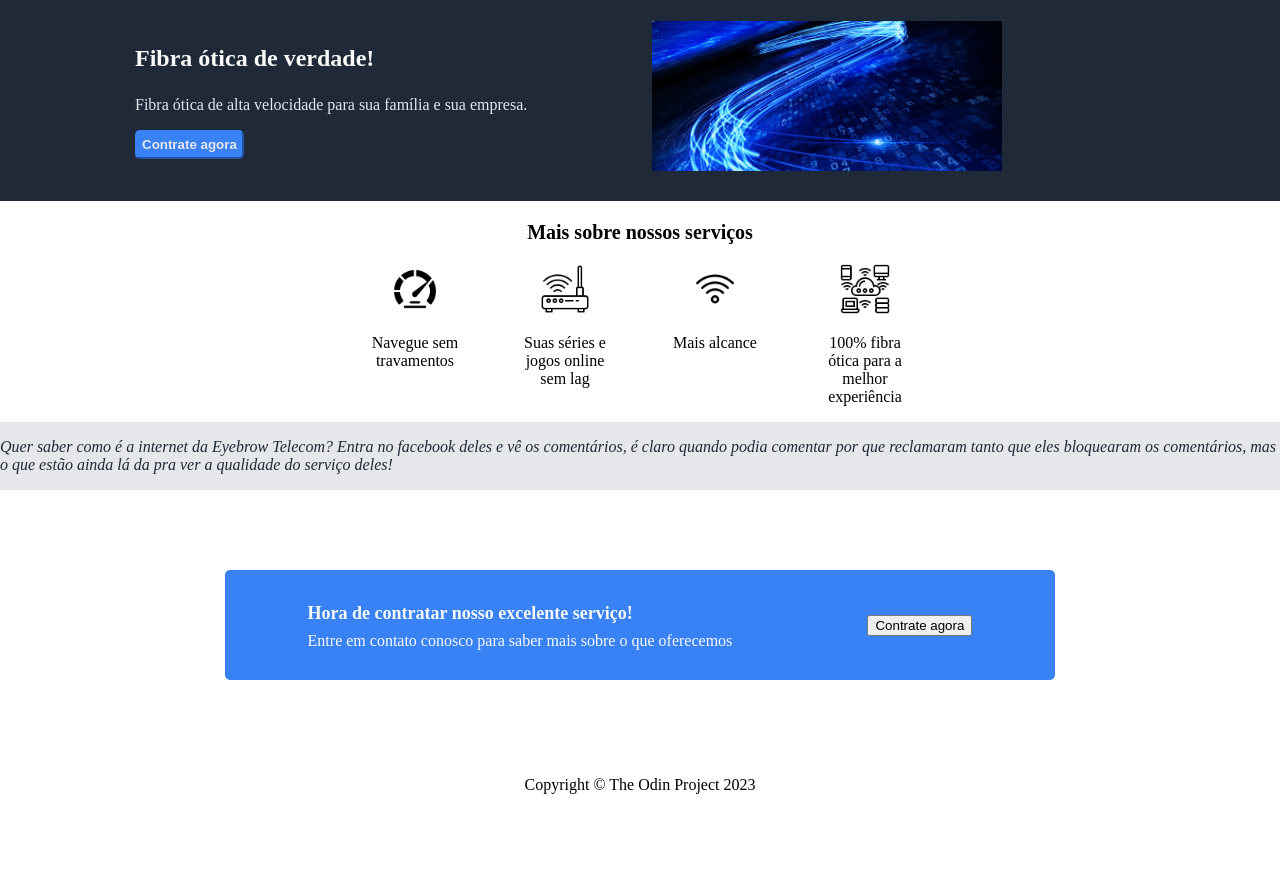
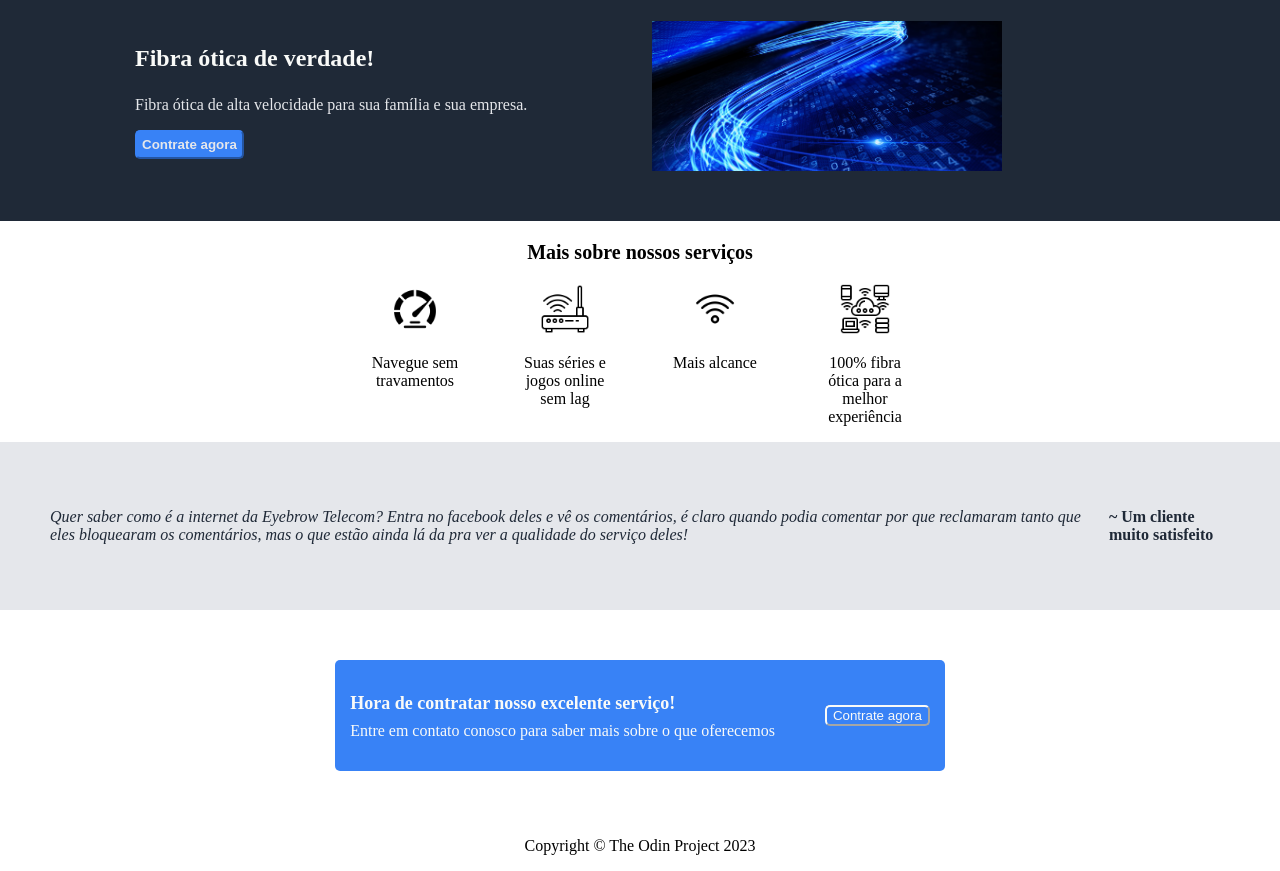
Before and after one commit to sayons-hant/odin_landingpage, a plain HTML site: page index.html in a window 1280 px wide. Shown: the part 54-925 px from the top of the page. Before the commit the page ends 864 px from the top, so only its background shows below. Drawn offline with Linux system fonts and the light colour scheme.

Commit message:
Corrigido alguns problemas de layout e adicionado mais informações ao README

```diff
--- a/index.html
+++ b/index.html
@@ -18,12 +18,14 @@
     </div>
     <div class="hero-container">
         <div class="hero-description">
+            <div class="hero-description-texts">
                 <p class="hero-main-text">Fibra ótica de verdade!</p>
                 <p class="hero-secondary-text">Fibra ótica de alta velocidade para sua família e sua empresa.</p>
                 <button class="hero-button">Contrate agora</button>
             </div>
             <div class="hero-container-image">
                 <div class="hero-image"></div>
+            </div>
         </div>
     </div>
     <div class="hero-container-2">
@@ -49,6 +51,7 @@
     </div>
     <div class="hero-container-testimonial">
         <p class="hero-testimonial">Quer saber como é a internet da Eyebrow Telecom? Entra no facebook deles e vê os comentários, é claro quando podia comentar por que reclamaram tanto que eles bloquearam os comentários, mas o que estão ainda lá da pra ver a qualidade do serviço deles!</p>
+        <p class="hero-testimonial-client">~ Um cliente muito satisfeito</p>
     </div>
     <div class="hero-container-action">
         <div class="hero-action-box">
@@ -57,7 +60,7 @@
                 <p class="action-desc">Entre em contato conosco para saber mais sobre o que oferecemos</p>
             </div>
             <div class="hero-action-button">
-                <button>Contrate agora</button>
+                <button class="btt">Contrate agora</button>
             </div>
         </div>
     </div>
--- a/style.css
+++ b/style.css
@@ -6,6 +6,11 @@ body {
 .header-logo {
     font-size: 24px;
     color: #F9FAF8;
+}
+
+.hero-description {
+    display: flex;
+    flex-wrap: wrap;
 }
 
 .header-container {
@@ -24,9 +29,8 @@ body {
 }
 
 .hero-container {
-    display: flex;
     background-color: #1F2937;
-    height: 180px;
+    padding-bottom: 50px;
 }
 
 .hero-container-image {
@@ -93,6 +97,8 @@ body {
     justify-content: center;
     background-color: #E5E7EB;
     align-items: center;
+    padding: 50px;
+    gap: 15px;
 }
 
 .hero-testimonial {
@@ -101,28 +107,38 @@ body {
     flex: 1 1 auto;
 }
 
+.hero-testimonial-client {
+    font-weight: bold;
+    color: #1F2937;
+}
+
 .hero-container-action {
     display: flex;
     justify-content: center;
     align-items: center;
+    padding: 50px;
 }
 
 .hero-action-box {
     background-color: #3882F6;
     display: flex;
-    height: 80px;
     justify-content: space-around;
-    width: 800px;
     flex-wrap: wrap;
-    margin-top: 80px;
-    margin-bottom: 80px;
     border-radius: 5px;
     padding: 15px;
+    gap: 50px;
 }
 
 .hero-action-button {
     display: flex;
     align-items: center;
+}
+
+.btt {
+    border-color: #F9FAF8;
+    background-color: #3882F6;
+    border-radius: 5px;
+    color: #F9FAF8;
 }
 
 .hero-speed-icon, .hero-stability-icon, .hero-range-icon, .hero-tech-icon {
```
Also changed, not shown: 1 other file. Lines whose indentation alone changed are shown as unchanged.
